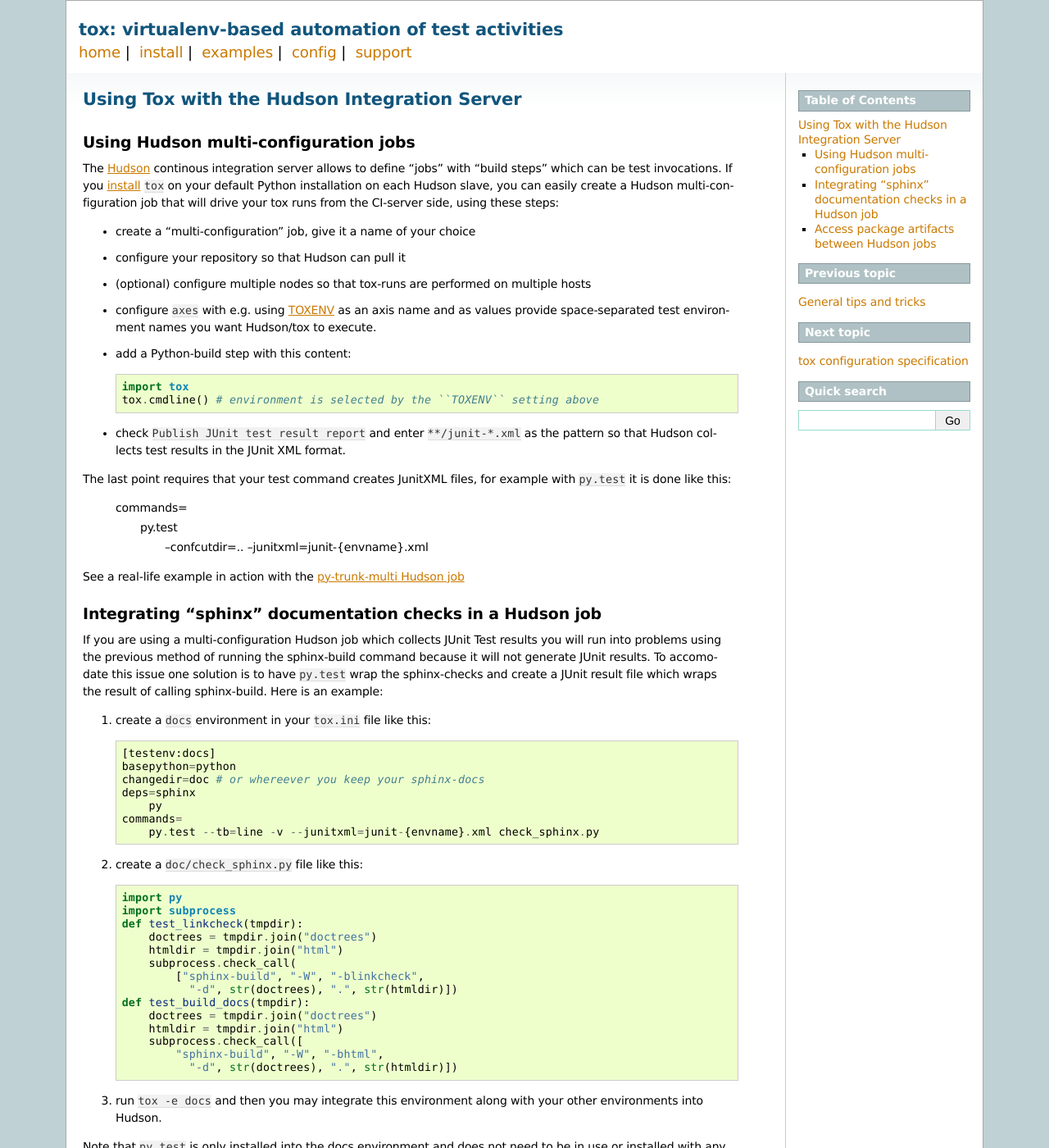
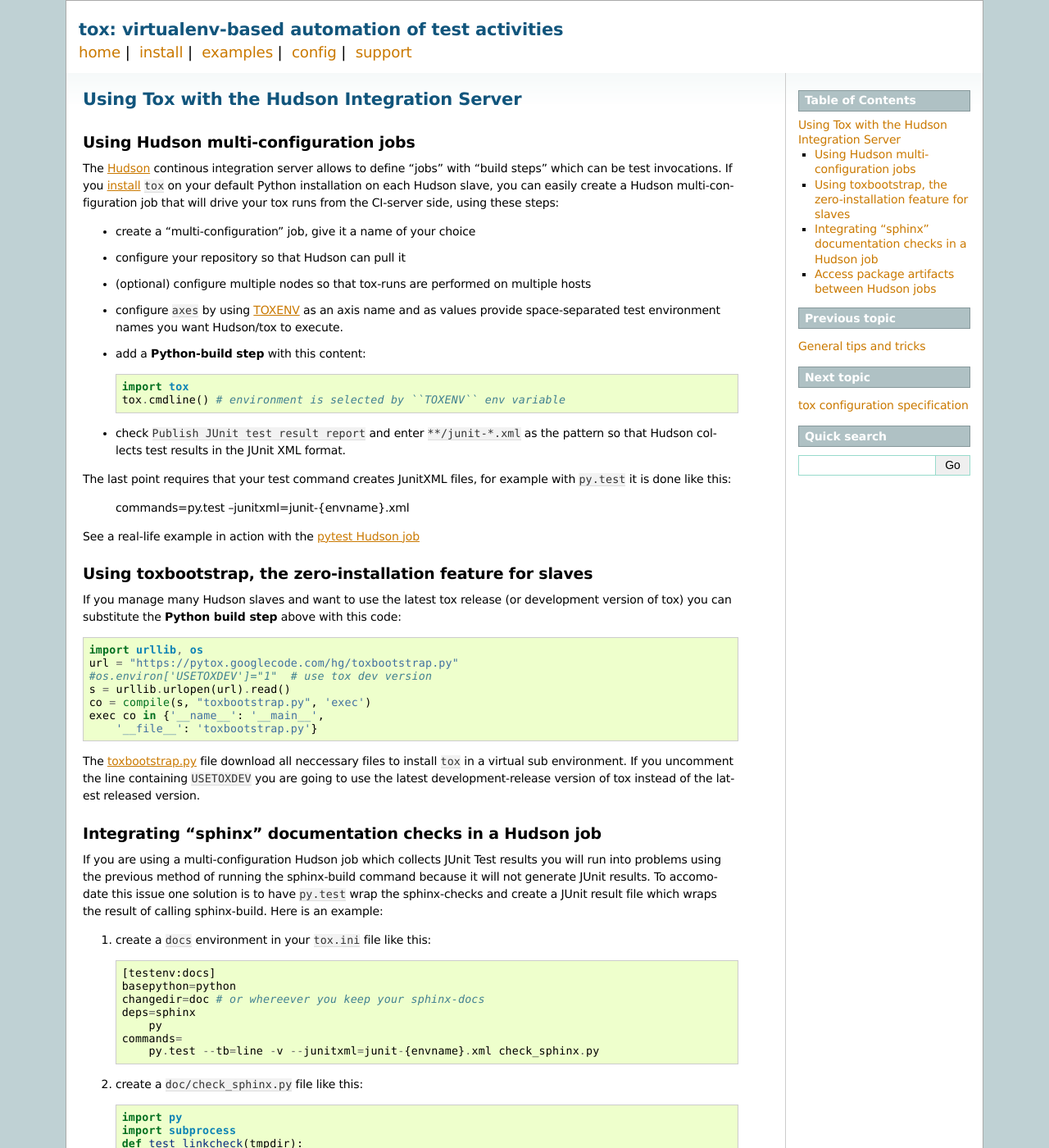
Before and after one commit to msabramo/tox, a Sphinx documentation site: the page built from doc/example/hudson.txt, in a window 1280 px wide and 1400 px high. Shown: the whole window at 82% size. Built offline with Sphinx 7.4.7, drawn with Linux system fonts in a browser that asks for light colours.

Commit message:
fix link, add toxbootstrap example

```diff
--- a/doc/example/hudson.txt
+++ b/doc/example/hudson.txt
@@ -15,13 +15,14 @@
 * configure your repository so that Hudson can pull it
 * (optional) configure multiple nodes so that tox-runs are performed
   on multiple hosts
-* configure ``axes`` with e.g. using :ref:`TOXENV <TOXENV>` as an axis
+* configure ``axes`` by using :ref:`TOXENV <TOXENV>` as an axis
   name and as values provide space-separated test environment names
   you want Hudson/tox to execute.
-* add a Python-build step with this content::
+
+* add a **Python-build step** with this content::
 
     import tox
-    tox.cmdline() # environment is selected by the ``TOXENV`` setting above
+    tox.cmdline() # environment is selected by ``TOXENV`` env variable
 
 * check ``Publish JUnit test result report`` and enter
   ``**/junit-*.xml`` as the pattern so that Hudson collects
@@ -30,16 +31,33 @@
 The last point requires that your test command creates JunitXML files,
 for example with ``py.test`` it is done like this:
 
-    commands=
-        py.test \
-            --confcutdir=.. \
-            --junitxml=junit-{envname}.xml
+    commands=py.test --junitxml=junit-{envname}.xml
 
+See a real-life example in action with the `pytest Hudson job`_
 
-See a real-life example in action with the `py-trunk-multi Hudson job`_
+.. _`pytest Hudson job`: http://hudson.testrun.org/view/pytest/job/pytest/
 
-.. _`py-trunk-multi Hudson job`: http://hudson.testrun.org/view/pytest/job/py-trunk-multi/
+Using toxbootstrap, the zero-installation feature for slaves
+-------------------------------------------------------------
 
+If you manage many Hudson slaves and want to use the latest tox release
+(or development version of tox) you can substitute the **Python build step**
+above with this code::
+
+    import urllib, os
+    url = "https://pytox.googlecode.com/hg/toxbootstrap.py"
+    #os.environ['USETOXDEV']="1"  # use tox dev version
+    s = urllib.urlopen(url).read()
+    co = compile(s, "toxbootstrap.py", 'exec')
+    exec co in {'__name__': '__main__',
+        '__file__': 'toxbootstrap.py'}
+
+The `toxbootstrap.py`_ file download all neccessary files to install
+``tox`` in a virtual sub environment.  If you uncomment the line
+containing ``USETOXDEV`` you are going to use the latest
+development-release version of tox instead of the latest released version.
+
+.. _`toxbootstrap.py`: https://pytox.googlecode.com/hg/toxbootstrap.py
 
 Integrating "sphinx" documentation checks in a Hudson job
 ----------------------------------------------------------------
```
